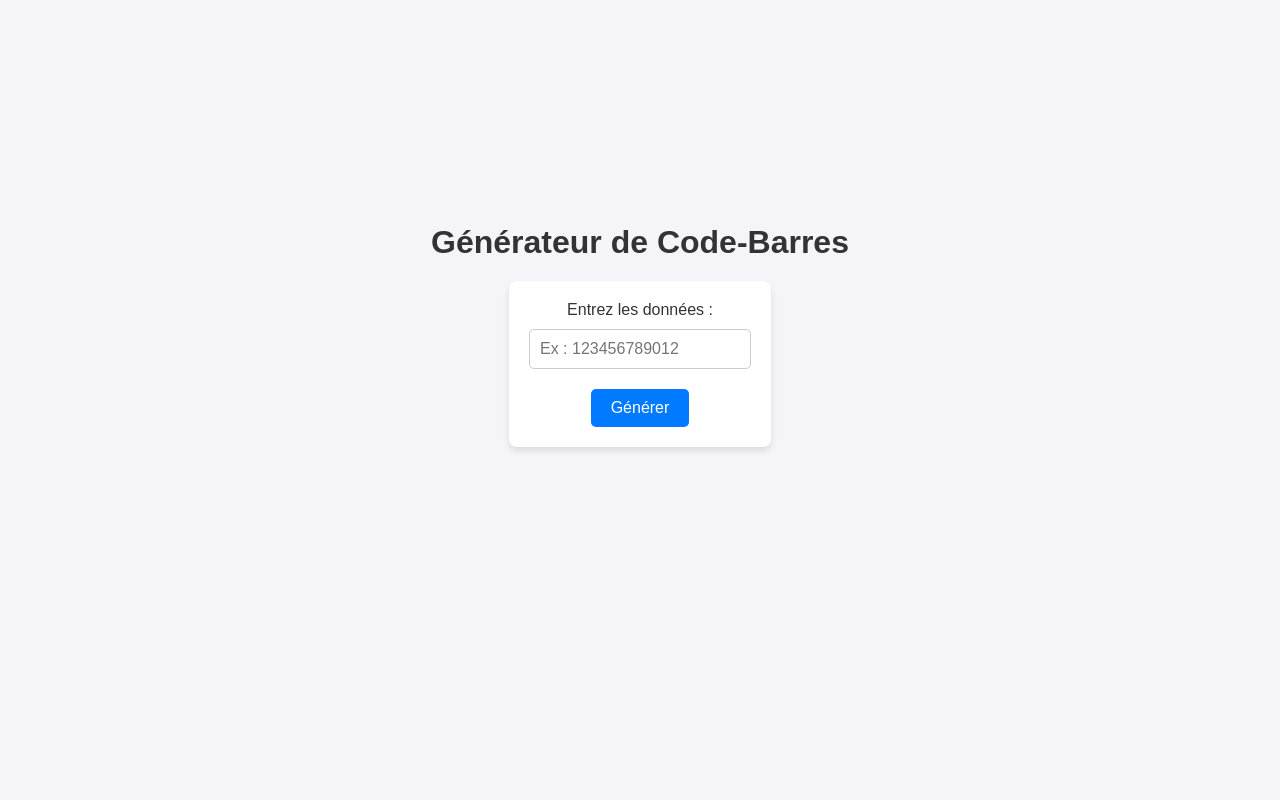
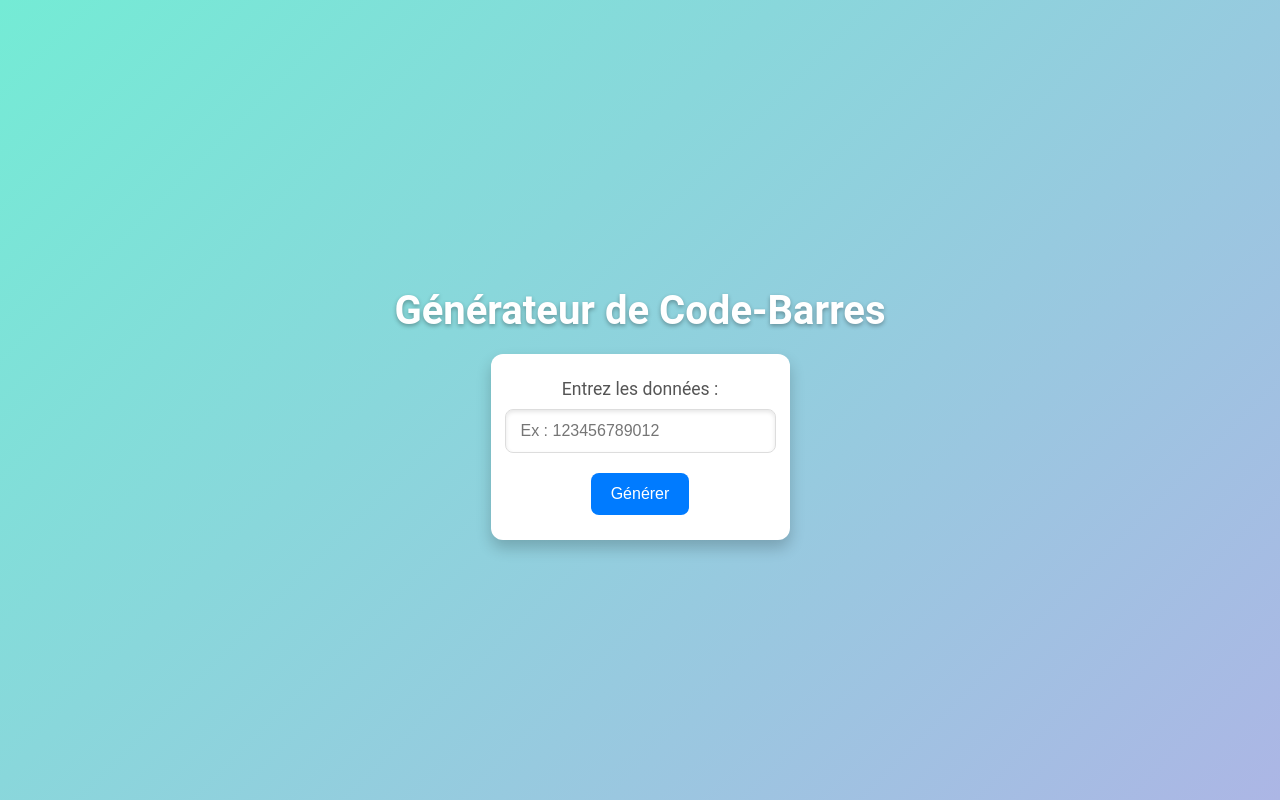
Before and after one commit to adriendeval/generateur-code-barres, a plain HTML site: page index.html in a window 1280 px wide. Drawn offline with Linux system fonts and the light colour scheme.

Commit message:
Update index.html

```diff
--- a/index.html
+++ b/index.html
@@ -7,8 +7,8 @@
     <script src="https://cdn.jsdelivr.net/npm/jsbarcode@3.11.5/dist/JsBarcode.all.min.js"></script>
     <style>
         body {
-            font-family: Arial, sans-serif;
-            background-color: #f4f4f9;
+            font-family: 'Roboto', Arial, sans-serif;
+            background: linear-gradient(135deg, #74ebd5, #acb6e5);
             color: #333;
             margin: 0;
             padding: 0;
@@ -20,61 +20,86 @@
         }
 
         h1 {
-            font-size: 2em;
+            font-size: 2.5em;
+            color: #fff;
             margin-bottom: 20px;
+            text-shadow: 0 2px 4px rgba(0, 0, 0, 0.3);
         }
 
         form {
-            background: #fff;
-            padding: 20px;
-            border-radius: 8px;
-            box-shadow: 0 4px 6px rgba(0, 0, 0, 0.1);
+            background: #ffffff;
+            padding: 25px 30px;
+            border-radius: 12px;
+            box-shadow: 0 8px 15px rgba(0, 0, 0, 0.2);
             display: flex;
             flex-direction: column;
             align-items: center;
         }
 
         label {
-            font-size: 1em;
+            font-size: 1.1em;
             margin-bottom: 10px;
+            color: #555;
         }
 
         input {
-            padding: 10px;
+            padding: 12px 15px;
             font-size: 1em;
-            border: 1px solid #ccc;
-            border-radius: 5px;
-            width: 200px;
+            border: 1px solid #ddd;
+            border-radius: 8px;
+            width: 100%;
+            max-width: 300px;
             margin-bottom: 20px;
+            box-shadow: inset 0 2px 4px rgba(0, 0, 0, 0.1);
+            transition: border-color 0.3s ease;
+        }
+
+        input:focus {
+            border-color: #007bff;
+            outline: none;
         }
 
         button {
             background-color: #007bff;
             color: white;
-            padding: 10px 20px;
+            padding: 12px 20px;
             font-size: 1em;
             border: none;
-            border-radius: 5px;
+            border-radius: 8px;
             cursor: pointer;
-            transition: background-color 0.3s ease;
+            transition: background-color 0.3s ease, transform 0.2s ease;
         }
 
         button:hover {
             background-color: #0056b3;
+            transform: translateY(-2px);
         }
 
-        #barcode {
+        #barcodeCanvas {
             margin-top: 20px;
+            background: #fff;
+            border: 1px solid #ddd;
+            border-radius: 12px;
+            padding: 15px;
             display: none;
+            box-shadow: 0 4px 8px rgba(0, 0, 0, 0.1);
         }
 
         #downloadButton {
-            margin-top: 10px;
+            margin-top: 15px;
             background-color: #28a745;
+            color: white;
+            padding: 10px 20px;
+            font-size: 1em;
+            text-decoration: none;
+            border-radius: 8px;
+            display: none;
+            transition: background-color 0.3s ease, transform 0.2s ease;
         }
 
         #downloadButton:hover {
             background-color: #218838;
+            transform: translateY(-2px);
         }
     </style>
 </head>
@@ -86,7 +111,7 @@
         <button type="submit">Générer</button>
     </form>
     <canvas id="barcodeCanvas"></canvas>
-    <a id="downloadButton" style="display: none;">Télécharger le code-barres</a>
+    <a id="downloadButton">Télécharger le code-barres</a>
 
     <script>
         document.getElementById("barcodeForm").addEventListener("submit", function(event) {
@@ -105,8 +130,8 @@
             const image = canvas.toDataURL("image/png");
             downloadButton.href = image;
             downloadButton.download = "code-barres.png";
-            downloadButton.style.display = "block";
-            downloadButton.textContent = "Télécharger le code-barres";
+            downloadButton.style.display = "inline-block";
+            canvas.style.display = "block";
         });
     </script>
 </body>
```
